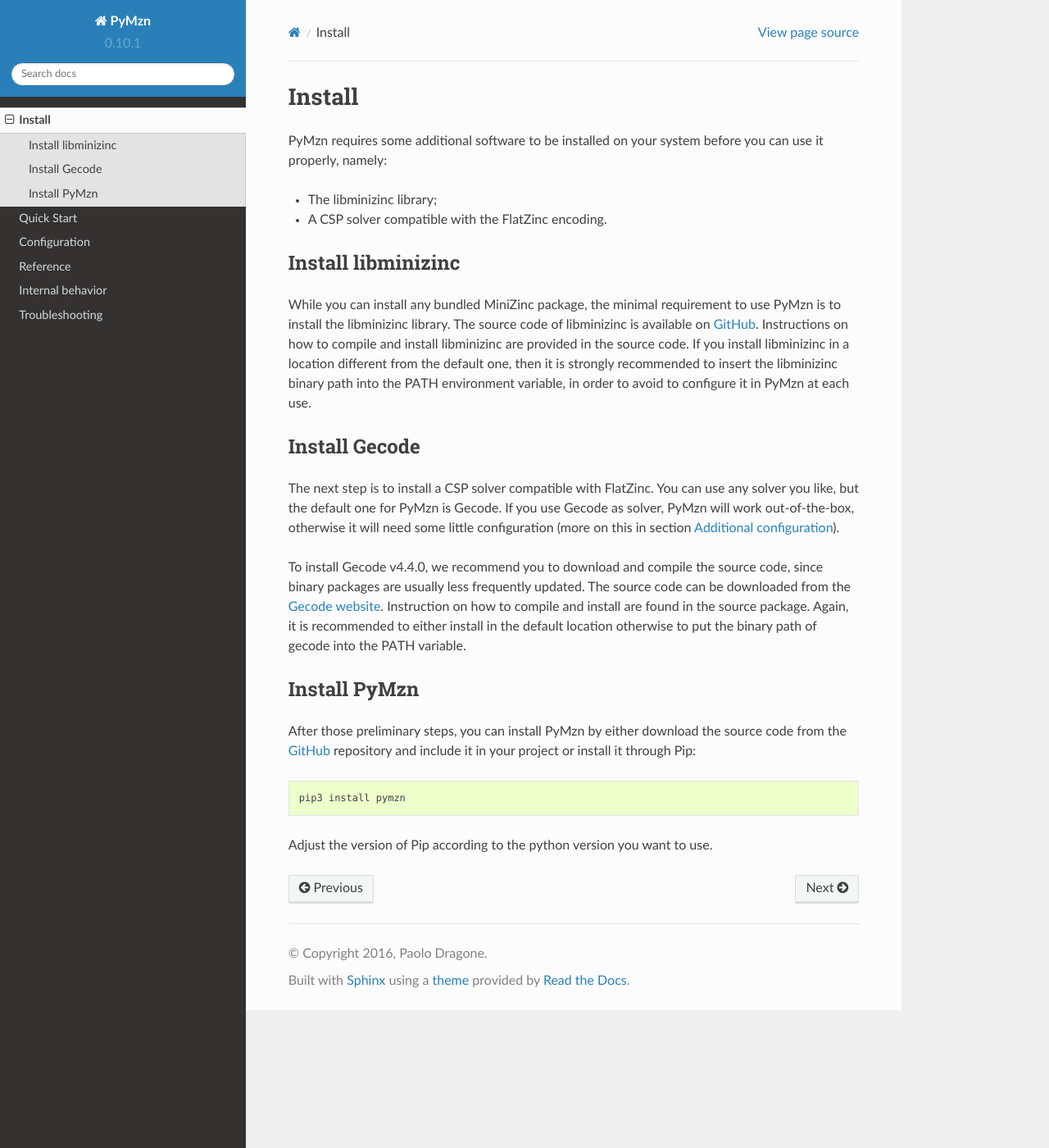
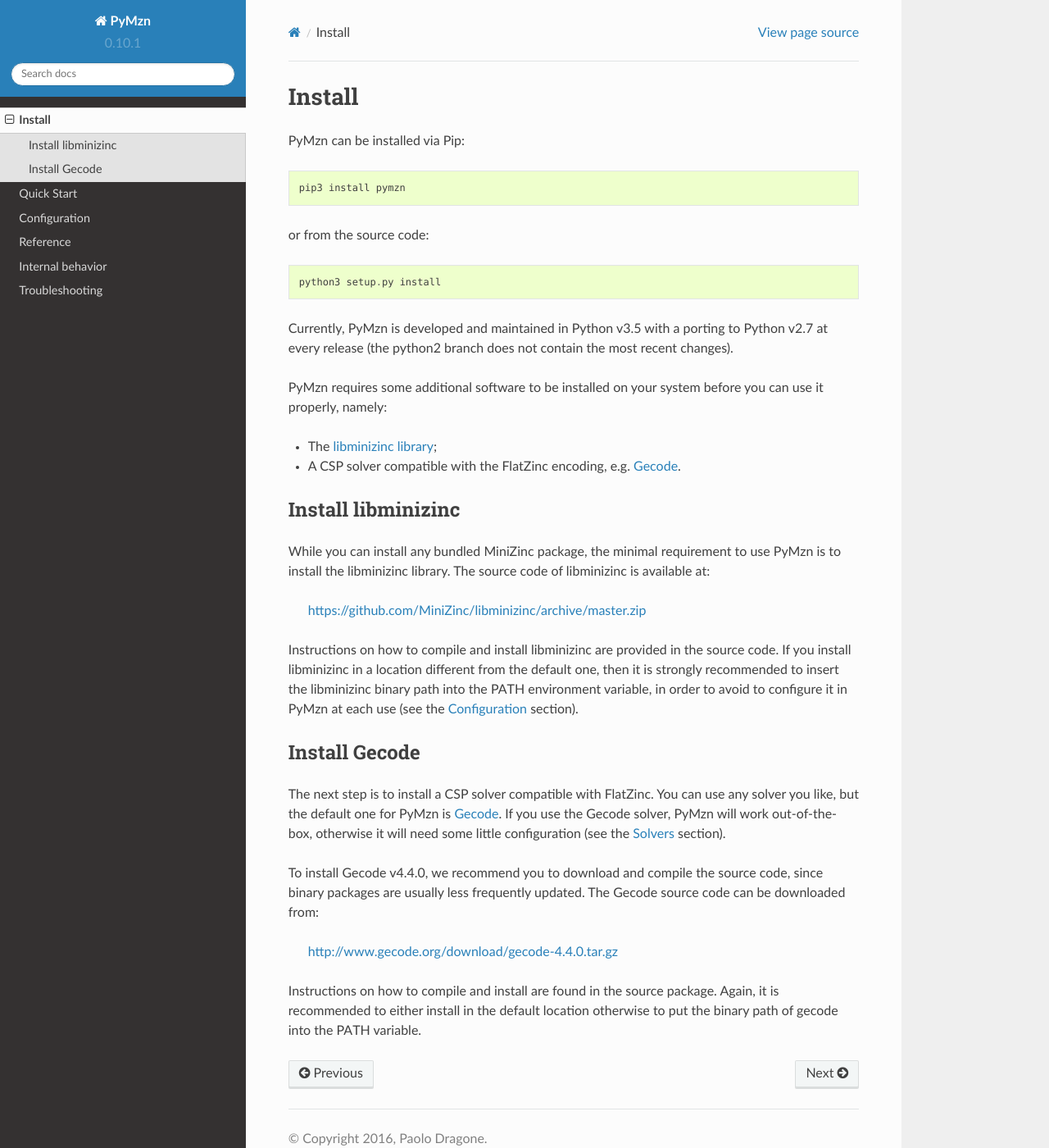
Before and after one commit to paolodragone/pymzn, a Sphinx documentation site: the page built from docs/source/install.rst, in a window 1280 px wide and 1400 px high. Shown: the whole window at 82% size. Built offline with Sphinx 7.4.7 and the Read the Docs theme 2.0.0, drawn with Linux system fonts in a browser that asks for light colours.

```diff
--- a/docs/source/index.rst
+++ b/docs/source/index.rst
@@ -2,8 +2,8 @@ PyMzn
 =====
 
 Welcome to the documentation of the PyMzn project.
-PyMzn is a Python library that wraps and enhances the MiniZinc tools for CSP
-modelling and solving.
+PyMzn is a Python library that wraps and enhances the
+`MiniZinc <http://minzinc.org>`__ tools for CSP modelling and solving.
 
 `GitHub repository <https://github.com/paolodragone/pymzn>`__
 
--- a/docs/source/install.rst
+++ b/docs/source/install.rst
@@ -1,51 +1,59 @@
 Install
 =======
+
+PyMzn can be installed via Pip:
+::
+
+    pip3 install pymzn
+
+or from the source code:
+::
+
+    python3 setup.py install
+
+Currently, PyMzn is developed and maintained in Python v3.5 with a
+porting to Python v2.7 at every release (the python2 branch does not contain
+the most recent changes).
 
 PyMzn requires some additional software to be installed on your system
 before you can use it properly, namely:
 
-* The libminizinc library;
-* A CSP solver compatible with the FlatZinc encoding.
+* The `libminizinc library <https://github.com/MiniZinc/libminizinc>`__;
+* A CSP solver compatible with the FlatZinc encoding, e.g. `Gecode <http://www.gecode.org>`__.
+
+
 
 Install libminizinc
 -------------------
 
 While you can install any bundled MiniZinc package, the minimal
 requirement to use PyMzn is to install the libminizinc library. The source
-code of libminizinc is available on `GitHub <https://github.com/MiniZinc/libminizinc/archive/master.zip>`__.
+code of libminizinc is available at:
+
+    `<https://github.com/MiniZinc/libminizinc/archive/master.zip>`__
+
 Instructions on how to compile and install libminizinc are provided in the
 source code. If you install libminizinc in a location different from the
 default one, then it is strongly recommended to insert the libminizinc
 binary path into the PATH environment variable, in order to avoid to
-configure it in PyMzn at each use.
+configure it in PyMzn at each use (see the
+`Configuration <config.html>`__ section).
 
 Install Gecode
 --------------
 
 The next step is to install a CSP solver compatible with FlatZinc. You
-can use any solver you like, but the default one for PyMzn is Gecode. If
-you use Gecode as solver, PyMzn will work out-of-the-box, otherwise it
-will need some little configuration (more on this in section `Additional
-configuration <#config>`__).
+can use any solver you like, but the default one for PyMzn is
+`Gecode <http://www.gecode.org>`__. If you use the Gecode solver, PyMzn will
+work out-of-the-box, otherwise it will need some little configuration (see the
+`Solvers <reference/solvers/>`__ section).
 
 To install Gecode v4.4.0, we recommend you to download and compile the
 source code, since binary packages are usually less frequently updated.
-The source code can be downloaded from the `Gecode website <http://www.gecode.org/download/gecode-4.4.0.tar.gz>`__.
-Instruction on how to compile and install are found in the source package.
+The Gecode source code can be downloaded from:
+
+    `<http://www.gecode.org/download/gecode-4.4.0.tar.gz>`__
+
+Instructions on how to compile and install are found in the source package.
 Again, it is recommended to either install in the default location otherwise
 to put the binary path of gecode into the PATH variable.
-
-Install PyMzn
--------------
-
-After those preliminary steps, you can install PyMzn by either download
-the source code from the
-`GitHub <https://github.com/paolodragone/PyMzn>`__ repository and
-include it in your project or install it through Pip:
-
-::
-
-    pip3 install pymzn
-
-Adjust the version of Pip according to the python version you want to
-use.
--- a/docs/source/troubleshooting.rst
+++ b/docs/source/troubleshooting.rst
@@ -2,7 +2,7 @@ Troubleshooting
 ===============
 
 -  Gecode raises the following error at the first execution after the
-   installation:
+   installation (on Linux):
    ::
 
        fzn-gecode: error while loading shared libraries: libgecodeflatzinc.so.41: cannot open shared object file: No such file or directory
@@ -19,7 +19,7 @@ Troubleshooting
        source ~/.bashrc
 
 -  Minizinc raises the following error when trying to include the gecode
-   library with the ``-G gecode`` option:
+   library with the ``-G gecode`` option (on Linux):
    ::
 
        Cannot access include directory /usr/local/bin/../share/minizinc/gecode/
@@ -31,7 +31,7 @@ Troubleshooting
 
        cd /usr/local/share
        sudo mkdir minizinc/gecode
-       sudo cp gecode/mznlib/* minizinc/gecode/
+       sudo ln -s gecode/mznlib/* minizinc/gecode/
 
 -  The function ``pymzn.dzn`` arises a ``RecursionError`` when given a
    ``numpy.mat`` object as input. This problem arises because the
```
Also changed, not shown: README.rst (+62 -52 lines), docs/source/quick_start.rst (+14 -11 lines).
